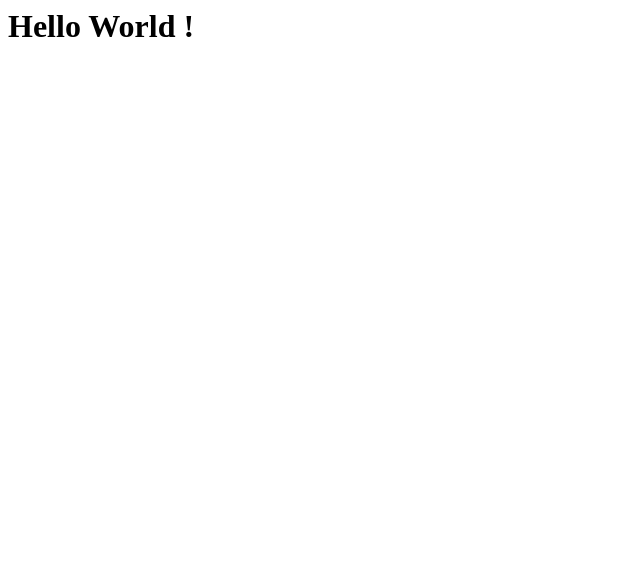
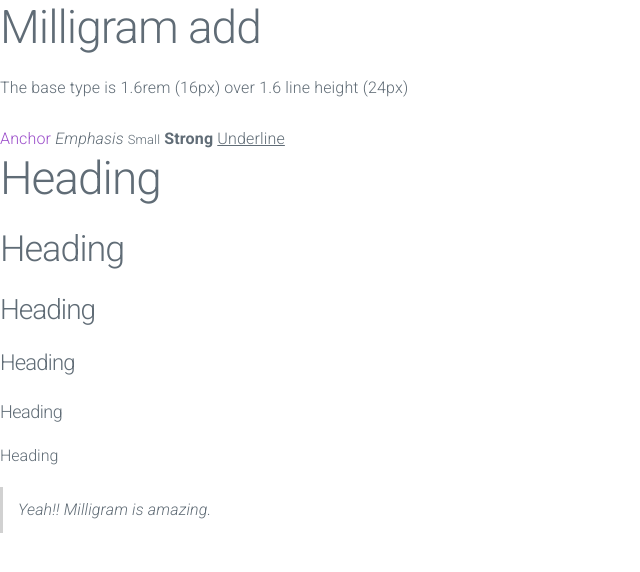
Before and after one commit to Yoosuke/yosukenakao.github.io, a plain HTML site: page index.html in a window 1280 px wide. Shown: the whole page, without its empty margins (0-640 px from the left). Drawn offline with nearby package versions, Linux system fonts and the light colour scheme.

Commit message:
Updated index.html Milligram
Milligram add CDN

```diff
--- a/index.html
+++ b/index.html
@@ -3,8 +3,28 @@
     <head>
       <meta charset="UTF-8" />
       <title> GitHub Pages Learning </title>
+      <!-- milligram CDN -->
+      <link rel="stylesheet" href="//fonts.googleapis.com/css?family=Roboto:300,300italic,700,700italic">
+      <link rel="stylesheet" href="//cdnjs.cloudflare.com/ajax/libs/normalize/5.0.0/normalize.css">
+      <link rel="stylesheet" href="//cdnjs.cloudflare.com/ajax/libs/milligram/1.3.0/milligram.css">
     </head>
     <body>
-      <h1> Hello World !</h1>
+      <h1> Milligram add </h1>
+      <p>The base type is 1.6rem (16px) over 1.6 line height (24px)</p>
+      <a>Anchor</a>
+      <em>Emphasis</em>
+      <small>Small</small>
+      <strong>Strong</strong>
+      <u>Underline</u>
+      <h1>Heading</h1>
+      <h2>Heading</h2>
+      <h3>Heading</h3>
+      <h4>Heading</h4>
+      <h5>Heading</h5>
+      <h6>Heading</h6>
+
+      <blockquote>
+        <p><em>Yeah!! Milligram is amazing.</em></p>
+      </blockquote>
     </body>
   </html>
```
